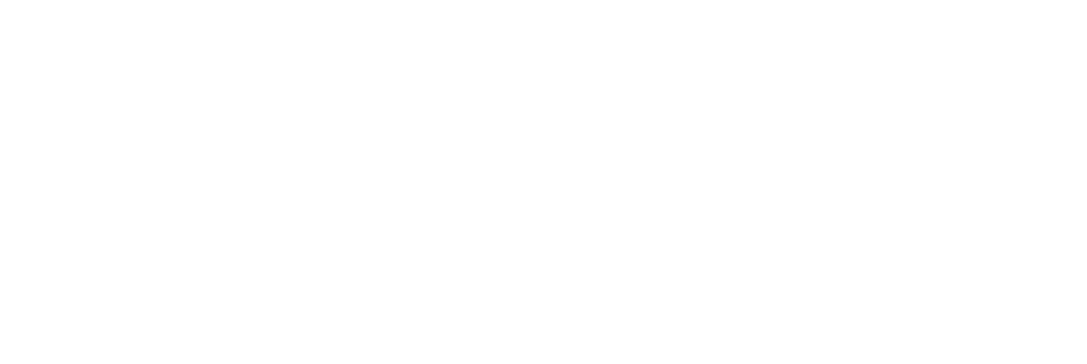
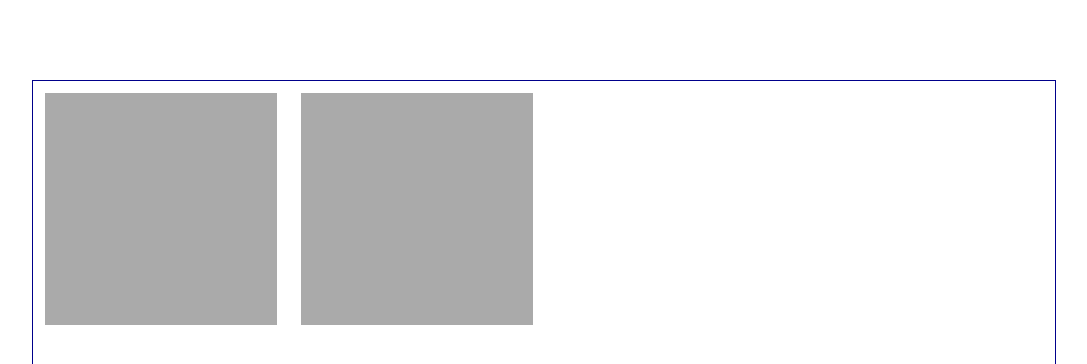
Before and after one commit to G14NTBoi/TP8_JS, a plain HTML site: page index.html in a window 1280 px wide. Shown: the top 364 px of the page, without its empty margins (96-1183 px from the left). Drawn offline with Linux system fonts and the light colour scheme.

Commit message:
Laid out first 2 cards

```diff
--- a/index.html
+++ b/index.html
@@ -24,6 +24,24 @@
 
 	<body>
 
+    <div id ="mainTable">
+      <div class ="card pic1">
+        <div class = "cardFront">
+        </div>
+        <div class = "cardBack">
+        </div>
+      </div>
+        <div class = "card pic2">
+          <div class = "cardFront">
+        </div>
+        <div class = "cardBack">
+          </div>
+        </div>
+
+
+
+    </div>
+
 		<!-- page HTML elements goes here for the initial DOM -->
 
 	</body>
--- a/styles.css
+++ b/styles.css
@@ -0,0 +1,40 @@
+*{
+  box-sizing: border-box;
+}
+#mainTable {
+  width: 80vw;
+  height: 80vh;
+  position: relative;
+  margin: 10vh auto;
+  border: 1px solid DarkBlue;
+}
+.card{
+  position: relative;
+  width: 20vw;
+  height: 20vw;
+  float: left;
+  border: 1vw solid white;
+background-color: #ccc;
+}
+
+.card div{
+  posiition: Absolute;
+  width: 100%;
+  height: 100%;
+}
+ .cardBack{
+   Background-color: #aaa;
+
+}
+.cardFront{
+  background-color: #333;
+     display:none;
+}
+.pic1 .cardFront{
+  background-image: url(images/retro_android.png);
+  background-size: cover;
+}
+.pic2 .cardFront{
+  background-image: url(images/stingrays.png);
+  background-size: cover;
+}
```
